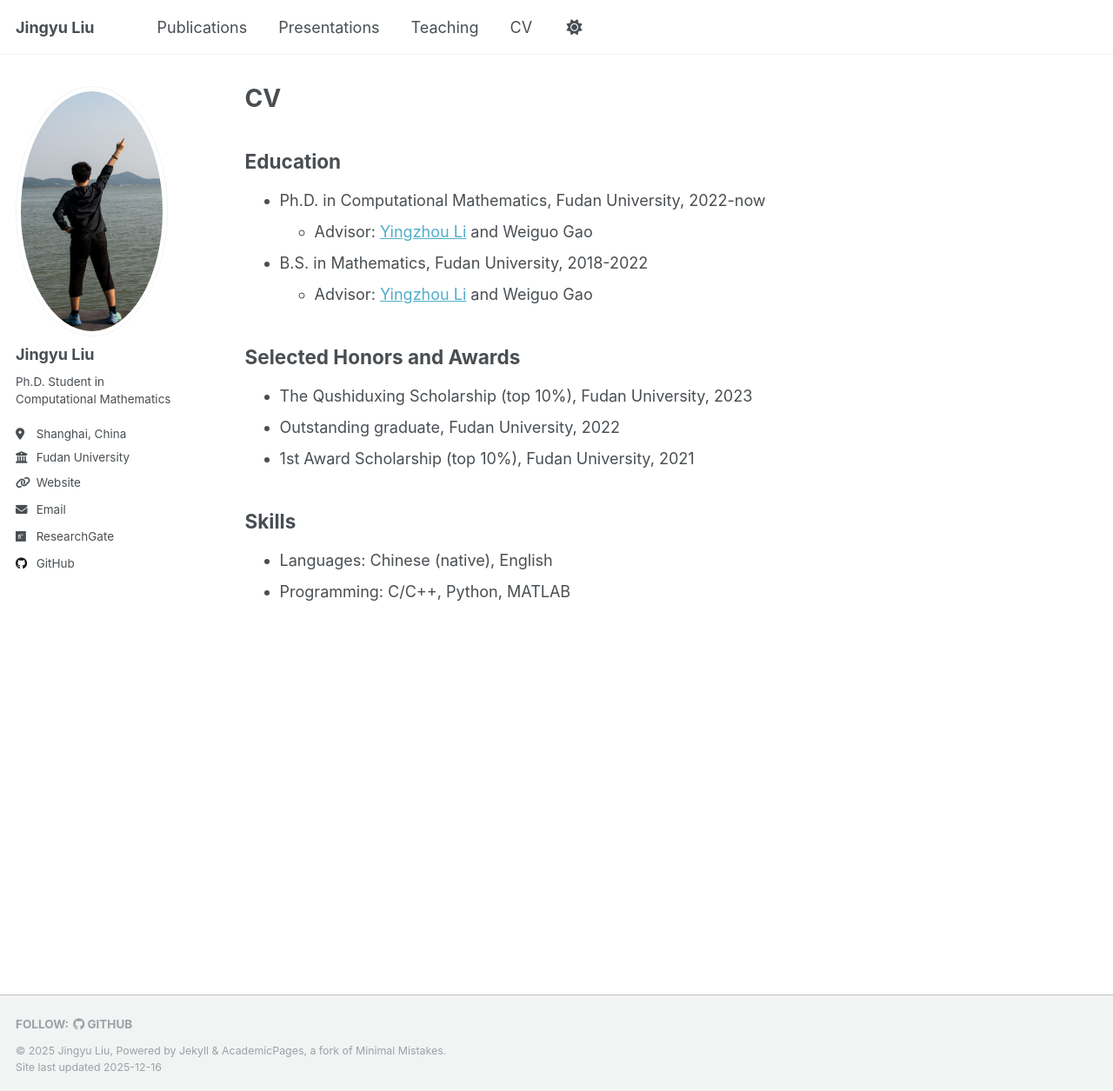
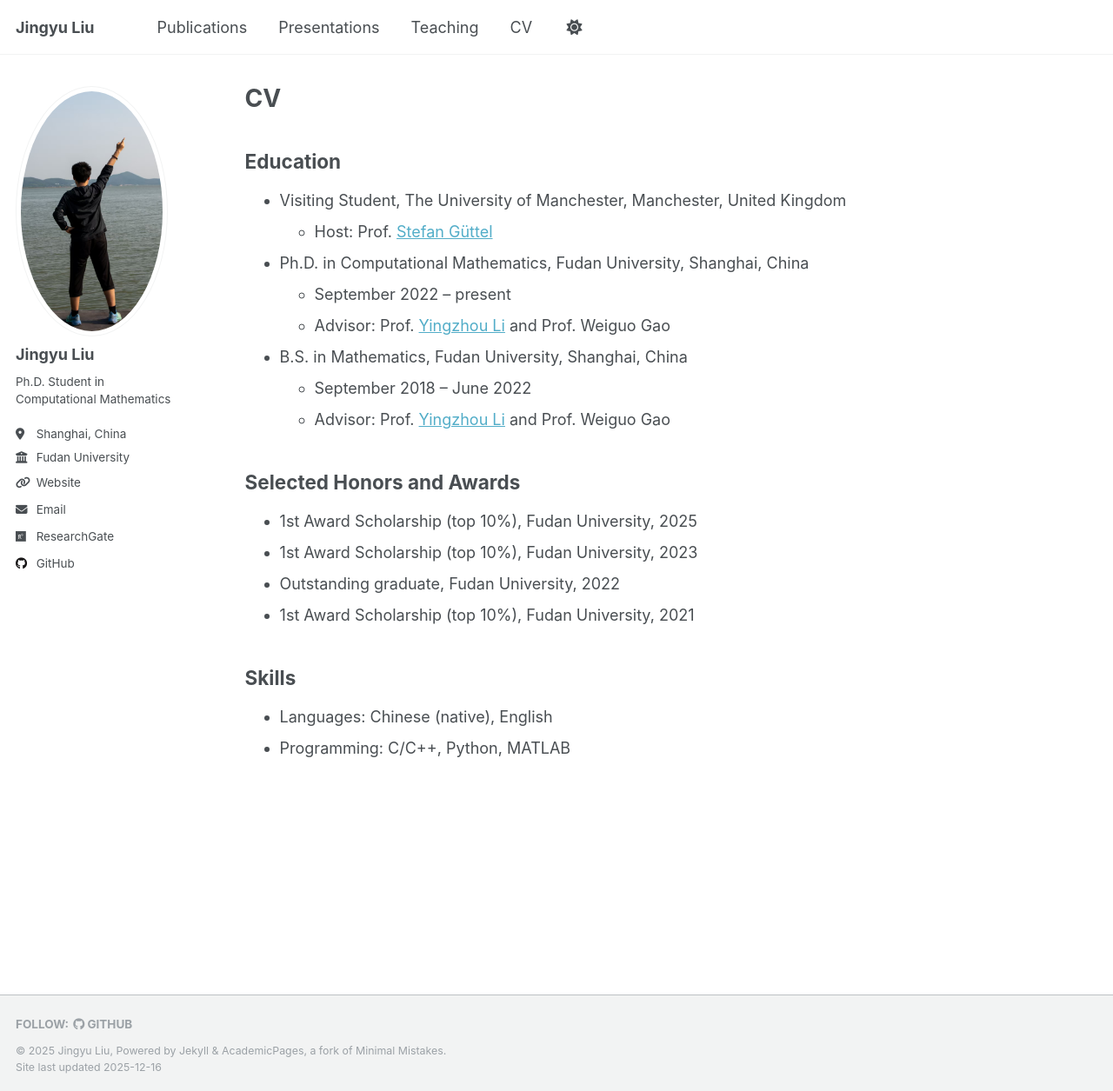
Before and after one commit to JingyuLiuMath/JingyuLiuMath.github.io, a Jekyll site: the page built from _pages/cv.md, in a window 1280 px wide and 1255 px high. Shown: the whole window at 87% size. Built offline with Jekyll 4.4.1, drawn with Linux system fonts in a browser that asks for light colours.

Commit message:
update info

```diff
--- a/_pages/cv.md
+++ b/_pages/cv.md
@@ -9,14 +9,20 @@ author_profile: true
 
 ## Education
 
-* Ph.D. in Computational Mathematics, Fudan University, 2022-now
-  * Advisor: [Yingzhou Li](https://yingzhouli.com/) and Weiguo Gao
-* B.S. in Mathematics, Fudan University, 2018-2022
-  * Advisor: [Yingzhou Li](https://yingzhouli.com/) and Weiguo Gao
+* Visiting Student, The University of Manchester, Manchester, United Kingdom
+  <!-- * January 2026 - present -->
+  * Host: Prof. [Stefan Güttel](https://guettel.com/)
+* Ph.D. in Computational Mathematics, Fudan University, Shanghai, China
+  * September 2022 – present
+  * Advisor: Prof. [Yingzhou Li](https://yingzhouli.com/) and Prof. Weiguo Gao
+* B.S. in Mathematics, Fudan University, Shanghai, China
+  * September 2018 – June 2022
+  * Advisor: Prof. [Yingzhou Li](https://yingzhouli.com/) and Prof. Weiguo Gao
 
 ## Selected Honors and Awards
 
-* The Qushiduxing Scholarship (top 10%), Fudan University, 2023
+* 1st Award Scholarship (top 10%), Fudan University, 2025
+* 1st Award Scholarship (top 10%), Fudan University, 2023
 * Outstanding graduate, Fudan University, 2022
 * 1st Award Scholarship (top 10%), Fudan University, 2021
 
```
Also changed, not shown: _pages/presentations.md (+9 -6 lines).
